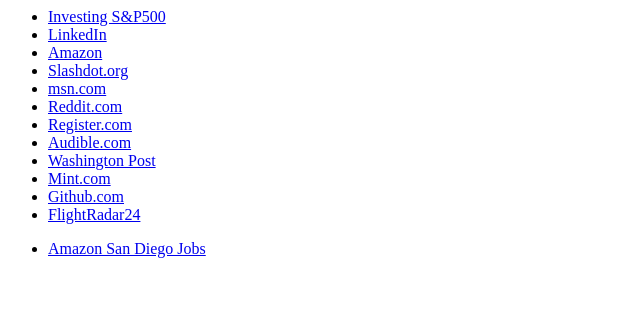
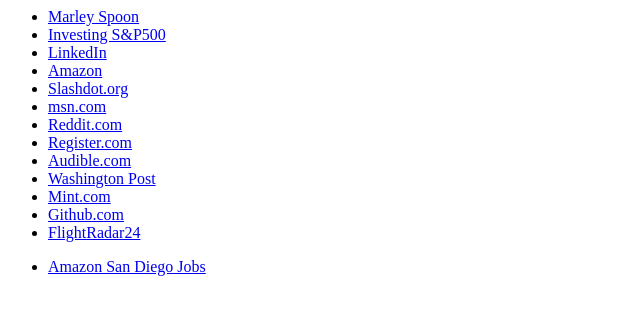
Before and after one commit to HunterHudson/default_web, a plain HTML site: page hunterhudson.com/public_html/s.html in a window 1280 px wide. Shown: the whole page, without its empty margins (0-640 px from the left). Drawn offline with Linux system fonts and the light colour scheme.

Commit message:
Marley Spoon

```diff
--- a/hunterhudson.com/public_html/s.html
+++ b/hunterhudson.com/public_html/s.html
@@ -3,6 +3,7 @@
 	</head>
 	<body>
 		<ul>
+			<li><a href="https://marleyspoon.com/">Marley Spoon</a></li>
 			<li><a href="https://www.investing.com/indices/us-spx-500-futures-advanced-chart">Investing S&P500</a></li>
 			<li><a href="https://www.linkedin.com">LinkedIn</a></li>
 			<li><a href="https://amazon.com">Amazon</a></li>
```
